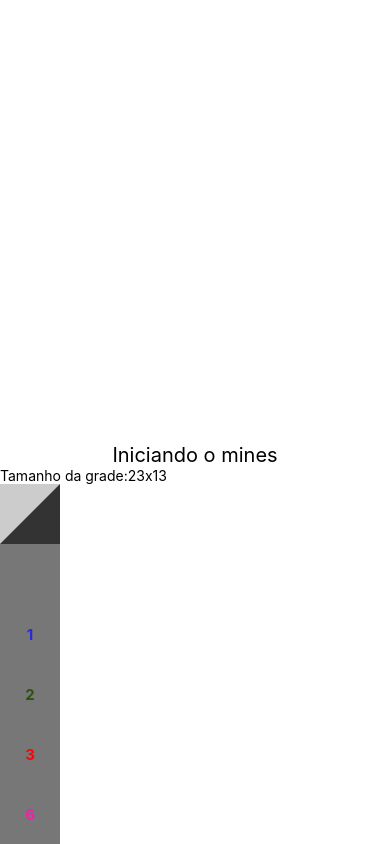
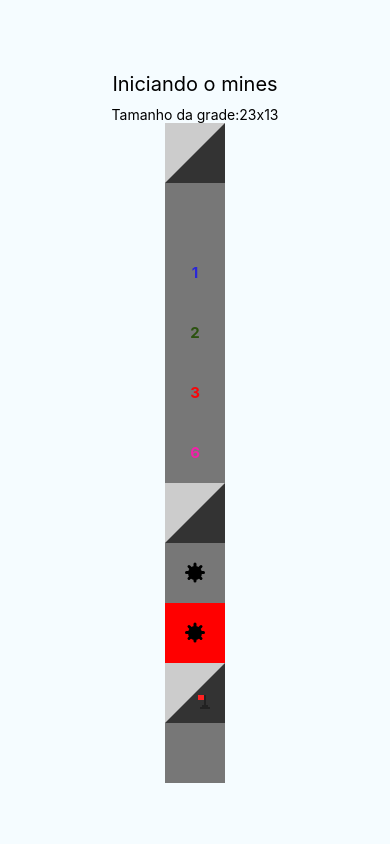
Before and after one commit to KennethOlusegun/curso-react-native, a React Native app in the folder mines/: screen / in a window 390 px wide. Built offline with nearby package versions, Linux system fonts and the light colour scheme.

Commit message:
chore: adding the mine and flag components

```diff
--- a/mines/App.js
+++ b/mines/App.js
@@ -1,3 +1,4 @@
+/* eslint-disable no-dupe-keys */
 import React, {Component} from 'react';
 import {StyleSheet, Text, View} from 'react-native';
 import params from './src/params';
@@ -18,6 +19,11 @@ export default class App extends Component {
         <Field opened nearMines={2} />
         <Field opened nearMines={3} />
         <Field opened nearMines={6} />
+        <Field mined />
+        <Field mined opened />
+        <Field mined opened exploded />
+        <Field flagged />
+        <Field flagged opened />
       </View>
     );
   }
@@ -26,10 +32,13 @@ export default class App extends Component {
 const styles = StyleSheet.create({
   container: {
     flex: 1,
-    justifyContent: 'flex-end',
+    justifyContent: 'center',
+    alignItems: 'center',
+    backgroundColor: '#f5fcff',
   },
   welcome: {
     fontSize: 20,
     textAlign: 'center',
+    margin: 10,
   },
 });
--- a/mines/src/components/Field.js
+++ b/mines/src/components/Field.js
@@ -5,13 +5,17 @@
 import React from 'react';
 import {View, StyleSheet, Text} from 'react-native';
 import params from '../params';
+import Mine from './Mine';
+import Flag from './Flag';
 
 export default props => {
   const {mined, opened, nearMines, exploded, flagged} = props;
 
   const styleField = [styles.field];
   if (opened) styleField.push(styles.opened);
-  if (styleField.length === 1) styleField.push(styles.regular);
+  if (exploded) styleField.push(styles.exploded);
+  if (flagged) styleField.push(styles.flagged);
+  if (!opened && !exploded) styleField.push(styles.regular);
 
   let color = null;
   if (nearMines > 0) {
@@ -28,6 +32,8 @@ export default props => {
       ) : (
         false
       )}
+      {mined && opened ? <Mine /> : false}
+      {flagged && !opened ? <Flag /> : false}
     </View>
   );
 };
@@ -55,4 +61,8 @@ const styles = StyleSheet.create({
     fontWeight: 'bold',
     fontSize: params.fontSize,
   },
+  exploded: {
+    backgroundColor: 'red',
+    borderColor: 'red',
+  },
 });
--- /dev/null
+++ b/mines/src/components/Flag.js
@@ -0,0 +1,72 @@
+/* eslint-disable prettier/prettier */
+import React from 'react';
+import {View, StyleSheet} from 'react-native';
+
+export default props => {
+  return (
+    <View style={styles.container}>
+      <View style={[styles.flagpole, props.bigger ? styles.flagpoleBigger : null]}/>
+      <View style={[styles.flag, props.bigger ? styles.flagBigger : null]} />
+      <View style={[styles.base1, props.bigger ? styles.base1Bigger : null]} />
+      <View style={[styles.base2, props.bigger ? styles.base2Bigger : null]} />
+    </View>
+  );
+};
+
+const styles = StyleSheet.create({
+  container: {
+    marginTop: 2,
+  },
+  flagpole: {
+    position: 'absolute',
+    height: 14,
+    width: 2,
+    backgroundColor: '#222',
+    marginLeft: 9,
+  },
+  flag: {
+    position: 'absolute',
+    height: 5,
+    width: 6,
+    backgroundColor: '#f22',
+    marginLeft: 3,
+  },
+  base1: {
+    position: 'absolute',
+    height: 2,
+    width: 6,
+    backgroundColor: '#222',
+    marginLeft: 7,
+    marginTop: 10,
+  },
+  base2: {
+    position: 'absolute',
+    height: 2,
+    width: 10,
+    backgroundColor: '#222',
+    marginLeft: 5,
+    marginTop: 12,
+  },
+  flagpoleBigger: {
+    height: 28,
+    width: 4,
+    marginLeft: 16,
+  },
+  flagBigger: {
+    height: 10,
+    width: 14,
+    marginLeft: 3,
+  },
+  base1Bigger: {
+    height: 4,
+    width: 12,
+    marginTop: 20,
+    marginLeft: 12,
+  },
+  base2Bigger: {
+    height: 4,
+    width: 20,
+    marginLeft: 8,
+    marginTop: 24,
+  },
+});
--- /dev/null
+++ b/mines/src/components/Mine.js
@@ -0,0 +1,37 @@
+/* eslint-disable prettier/prettier */
+import React from 'react';
+import {View, StyleSheet} from 'react-native';
+
+export default props => {
+  return (
+    <View style={styles.container}>
+      <View style={styles.coreMine} />
+      <View style={styles.line} />
+      <View style={[styles.line, {transform: [{rotate: '45deg'}]}]} />
+      <View style={[styles.line, {transform: [{rotate: '90deg'}]}]} />
+      <View style={[styles.line, {transform: [{rotate: '135deg'}]}]} />
+    </View>
+  );
+};
+
+const styles = StyleSheet.create({
+  container: {
+    alignItems: 'center',
+    justifyContent: 'center',
+  },
+  coreMine: {
+    height: 14,
+    width: 14,
+    borderRadius: 10,
+    backgroundColor: 'black',
+    alignItems: 'center',
+    justifyContent: 'center',
+  },
+  line: {
+    position: 'absolute',
+    height: 3,
+    width: 20,
+    borderRadius: 3,
+    backgroundColor: 'black',
+  },
+});
```
